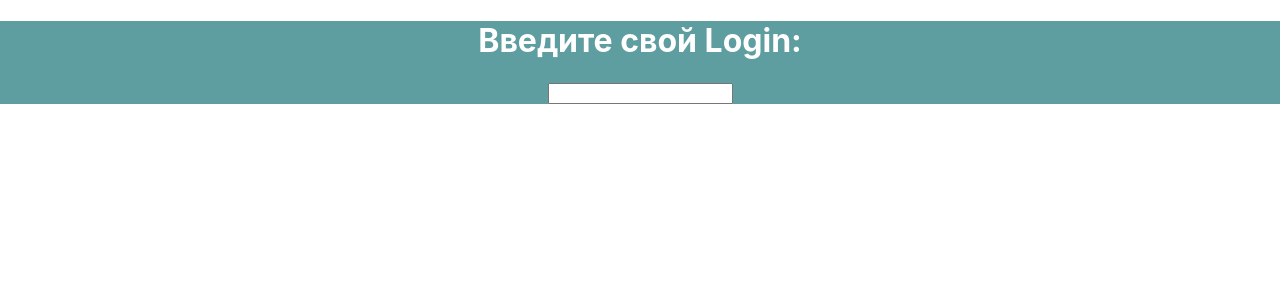
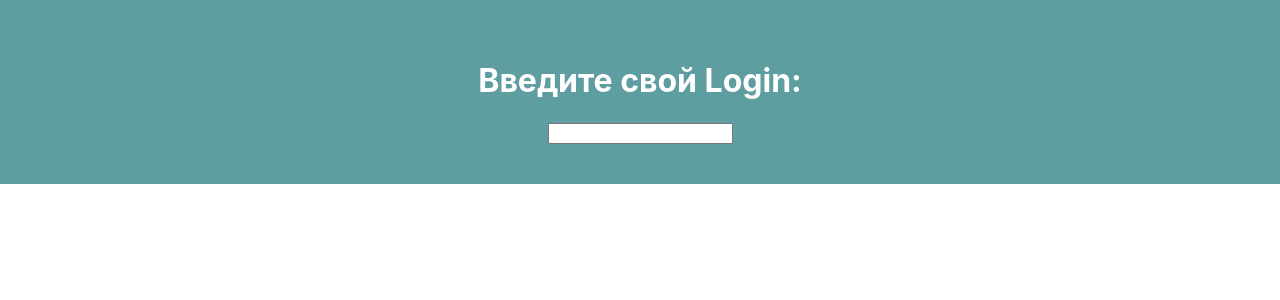
Before and after one commit to qoobatov/belgikgBot, a React (Create React App) app: page / in a window 1280 px wide. Shown: the top 300 px of the page. Built offline with nearby package versions, Linux system fonts and the light colour scheme.

Commit message:
published for deploy

```diff
--- a/src/App.css
+++ b/src/App.css
@@ -2,4 +2,5 @@
   text-align: center;
   background-color: cadetblue;
   color: white;
+  padding: 40px 15px;
 }
```
